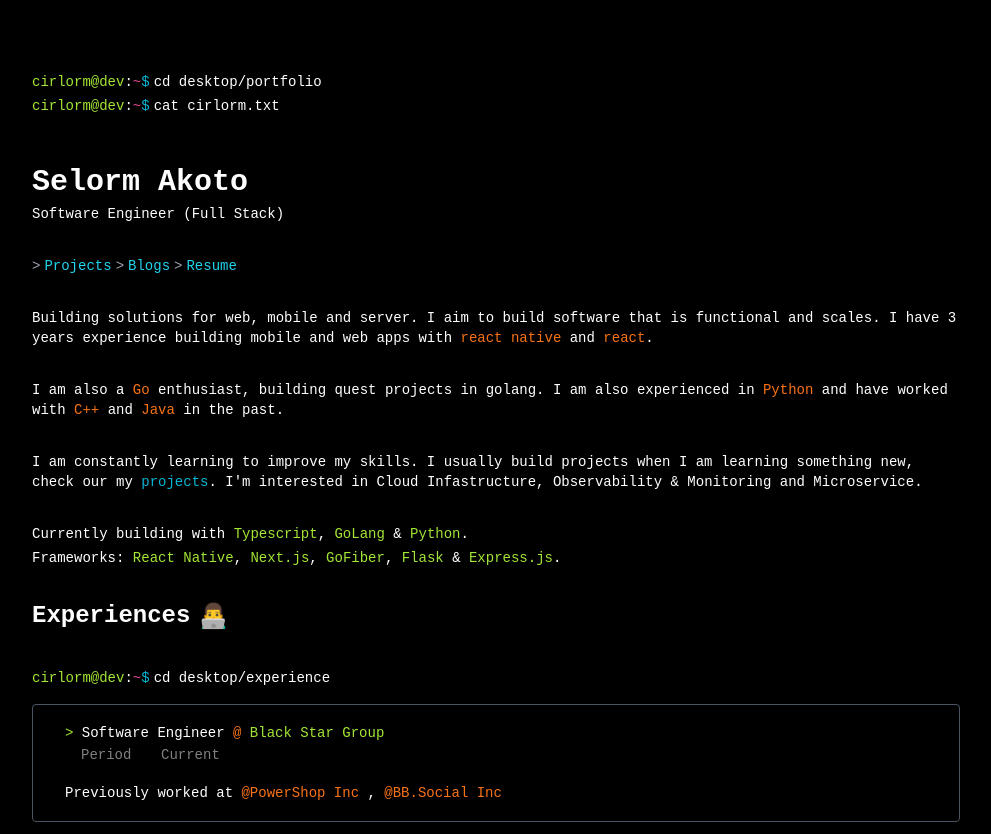
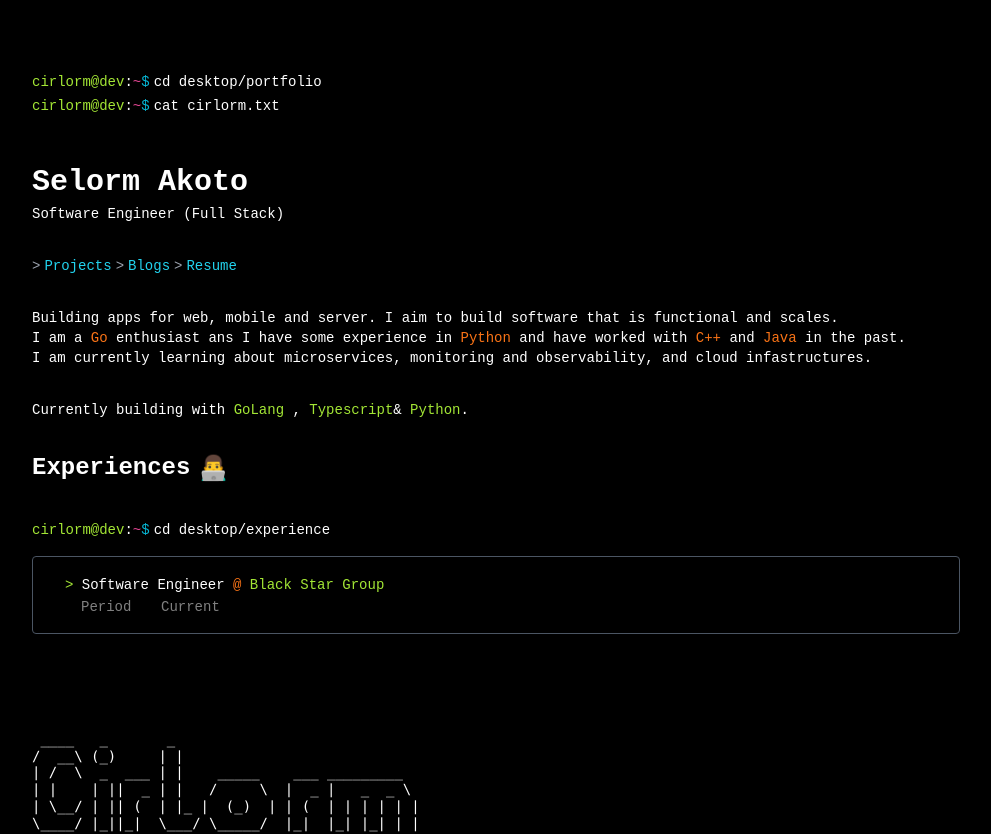
Before and after one commit to champ3oy/champ, a Next.js app: page / in a window 1280 px wide. Shown: the top 834 px of the page, without its empty margins (144-1135 px from the left). Built offline with nearby package versions, Linux system fonts and the light colour scheme.

Commit message:
mod: fix text issues

```diff
--- a/app/page.tsx
+++ b/app/page.tsx
@@ -76,40 +76,24 @@
 
         <div className="space-y-8">
           <p>
-            Building solutions for web, mobile and server. I aim to build
-            software that is functional and scales. I have 3 years experience
-            building mobile and web apps with{" "}
-            <span className="text-orange-500">react native</span> and{" "}
-            <span className="text-orange-500">react</span>.
-          </p>
-          <p>
-            I am also a <span className="text-orange-500">Go</span> enthusiast,
-            building quest projects in golang. I am also experienced in{" "}
+            Building apps for web, mobile and server. I aim to build software
+            that is functional and scales.
+            <br />I am a <span className="text-orange-500">Go</span> enthusiast
+            ans I have some experience in{" "}
             <span className="text-orange-500">Python</span> and have worked with{" "}
             <span className="text-orange-500">C++</span> and{" "}
             <span className="text-orange-500">Java</span> in the past.
-          </p>
-          <p className="whitespace-pre-line">
-            I am constantly learning to improve my skills. I usually build
-            projects when I am learning something new, check our my{" "}
-            <span className="text-cyan-500">projects</span>. I'm interested in
-            Cloud Infastructure, Observability & Monitoring and Microservice.
+            <br />I am currently learning about microservices, monitoring and
+            observability, and cloud infastructures.
           </p>
         </div>
 
         <div className="space-y-1">
           <p>
             Currently building with{" "}
-            <span className="text-lime-400">Typescript</span>,{" "}
-            <span className="text-lime-400">GoLang</span> &{" "}
+            <span className="text-lime-400">GoLang</span> ,{" "}
+            <span className="text-lime-400">Typescript</span>&{" "}
             <span className="text-lime-400">Python</span>.
-          </p>
-          <p>
-            Frameworks: <span className="text-lime-400">React Native</span>,{" "}
-            <span className="text-lime-400">Next.js</span>,{" "}
-            <span className="text-lime-400">GoFiber</span>,{" "}
-            <span className="text-lime-400">Flask</span> &{" "}
-            <span className="text-lime-400">Express.js</span>.
           </p>
         </div>
 
@@ -139,20 +123,20 @@
               <span className="text-lime-400">Black Star Group</span>
             </div>
 
-            <div className="grid grid-cols-[80px_1fr] gap-y-1 mb-4 pl-4 text-white/50">
+            <div className="grid grid-cols-[80px_1fr] gap-y-1 pl-4 text-white/50">
               <span>Period</span>
               <span>Current</span>
             </div>
-            <div className="bg- text-white px-0 py-0.5 inline-block">
+            {/* <div className="bg- text-white px-0 py-0.5 inline-block">
               Previously worked at{" "}
               <span className="text-orange-500">@PowerShop Inc</span> {", "}
               <span className="text-orange-500">@BB.Social Inc</span>
-            </div>
+            </div> */}
           </div>
 
           <div className="mt-20 flex flex-col w-full">
             <pre
-              className={`font-mono text-left whitespace-pre select-none`}
+              className={`font-mono text-left whitespace-pre select-none scale-75 md:scale-100`}
               style={{ lineHeight: "1.2" }}
             >
               {blockStyle}
```
